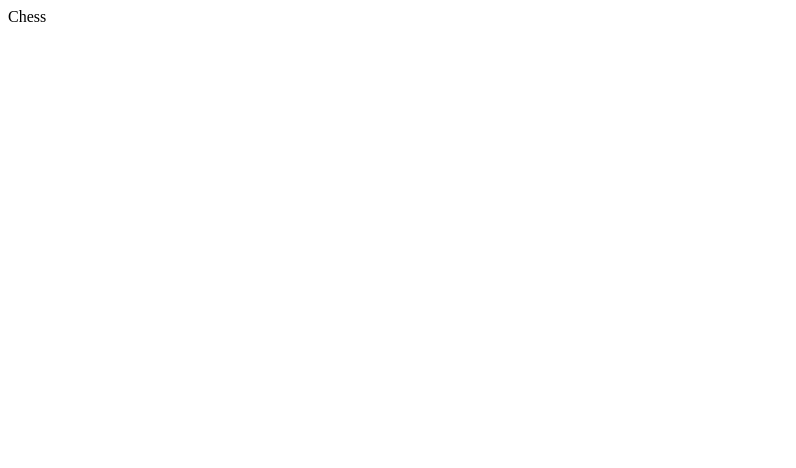
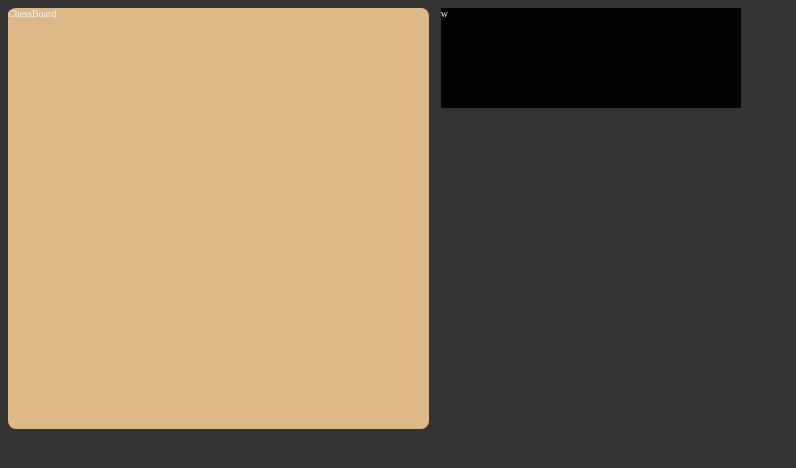
Before and after one commit to Roilin-Lab/chess-react-ts, a React (Vite) app: page / in a window 1280 px wide. Shown: the top 468 px of the page, without its empty margins (0-796 px from the left). Built offline with nearby package versions, Linux system fonts and the light colour scheme.

Commit message:
add main chess components

```diff
--- a/src/App.css
+++ b/src/App.css
@@ -0,0 +1,5 @@
+:root {
+  background-color: #333;
+  color: aliceblue;
+  font-size: 10px;
+}
--- a/src/App.tsx
+++ b/src/App.tsx
@@ -1,9 +1,13 @@
+import ChessLayout from "./components/ChessLayout/ChessLayout";
+
 import "./App.css";
 
 function App() {
-  return <>
-    Chess
-  </>;
+  return (
+    <>
+      <ChessLayout></ChessLayout>
+    </>
+  );
 }
 
 export default App;
--- /dev/null
+++ b/src/components/ChessBoard/ChessBoard.module.css
@@ -0,0 +1,16 @@
+.chessBoard {
+  background-color: burlywood;
+  width: 80vmin;
+  height: auto;
+  min-width: 32rem;
+  max-width: 80rem;
+  aspect-ratio: 1/1;
+  border-radius: 0.8rem;
+  align-self: center;
+}
+
+@media screen and (max-width: 576px) {
+  .chessBoard {
+    max-width: 50rem;
+  }
+}
--- /dev/null
+++ b/src/components/ChessBoard/ChessBoard.tsx
@@ -0,0 +1,19 @@
+import React from "react";
+import type { FC, MouseEvent } from "react";
+
+import classes from "./ChessBoard.module.css";
+
+interface ChessBoardProps {
+  onMove: (event: MouseEvent) => void;
+  onContextMenu: (event: MouseEvent) => void,
+}
+
+const ChessBoard: FC<ChessBoardProps> = ({ onMove, onContextMenu }) => {
+  return (
+    <div className={classes.chessBoard} onClick={onMove} onContextMenu={onContextMenu}>
+      ChessBoard
+    </div>
+  );
+};
+
+export default ChessBoard;
--- /dev/null
+++ b/src/components/ChessLayout/ChessLayout.module.css
@@ -0,0 +1,12 @@
+.chessLayout {
+  position: relative;
+  display: flex;
+  flex-direction: row;
+  gap: 1.2rem;
+}
+
+@media screen and (max-width: 576px) {
+  .chessLayout {
+    flex-direction: column;
+  }
+}
--- /dev/null
+++ b/src/components/ChessLayout/ChessLayout.tsx
@@ -0,0 +1,69 @@
+import { createContext, useState, useMemo } from "react";
+import type { FC, MouseEvent } from "react";
+import ChessBoard from "../ChessBoard/ChessBoard";
+import ChessPanel from "../ChessPanel/ChessPanel";
+
+import classes from "./ChessLayout.module.css";
+
+interface ChessLayoutProps {}
+
+type File = "a" | "b" | "c" | "d" | "e" | "f" | "g" | "h";
+type Rank = "1" | "2" | "3" | "4" | "5" | "6" | "7" | "8";
+type SquareIdType = `${File}${Rank}`;
+type SquareType = {
+  id: SquareIdType;
+  isLight: boolean;
+};
+type PieceType = {
+  type: "p" | "n" | "b" | "r" | "k" | "q";
+  isWhite: boolean;
+};
+type PositionsType = {
+  [square in SquareIdType]: PieceType;
+};
+
+export type GameContextType = {
+  move: "w" | "b";
+  positions?: PositionsType;
+  board: SquareType[][];
+};
+
+export const GameContext = createContext<GameContextType | null>(null);
+
+const ChessLayout: FC<ChessLayoutProps> = ({}) => {
+  const [move, setMove] = useState<"w" | "b">("w");
+
+  const handleMove = (e: MouseEvent) => {
+    setMove(() => (move === "w" ? "b" : "w"));
+  };
+  const handleContextMenu = (e: MouseEvent) => {
+    e.preventDefault();
+  };
+
+  const gameStateValue: GameContextType = {
+    move,
+    board: [],
+  }
+
+  return (
+    <div className={classes.chessLayout}>
+      <GameContext value={gameStateValue}>
+        <ChessBoard
+          onMove={handleMove}
+          onContextMenu={handleContextMenu}
+        ></ChessBoard>
+        <div
+          style={{
+            display: "flex",
+            flexDirection: "column",
+            width: "100%",
+          }}
+        >
+          <ChessPanel></ChessPanel>
+        </div>
+      </GameContext>
+    </div>
+  );
+};
+
+export default ChessLayout;
--- /dev/null
+++ b/src/components/ChessPanel/ChessPanel.module.css
@@ -0,0 +1,15 @@
+.chessPanel{
+  position: relative;
+  display: flex;
+  flex-direction: column;
+  background-color: black;
+  width: 100%;
+  max-width: 30rem;
+  height: 100px;
+}
+
+@media screen and (max-width: 576px) {
+  .chessPanel {
+    max-width: none;
+  }
+}
--- /dev/null
+++ b/src/components/ChessPanel/ChessPanel.tsx
@@ -0,0 +1,20 @@
+import React, { useContext } from 'react'
+import { GameContext, type GameContextType } from '../ChessLayout/ChessLayout'
+
+import classes from './ChessPanel.module.css'
+
+interface ChessPanelProps {
+
+}
+
+const ChessPanel: React.FC<ChessPanelProps> = ({}) => {
+  const { move } = useContext(GameContext) as GameContextType;
+
+  return (
+    <div className={classes.chessPanel}>
+      {move}
+    </div>
+  )
+}
+
+export default ChessPanel;
```
